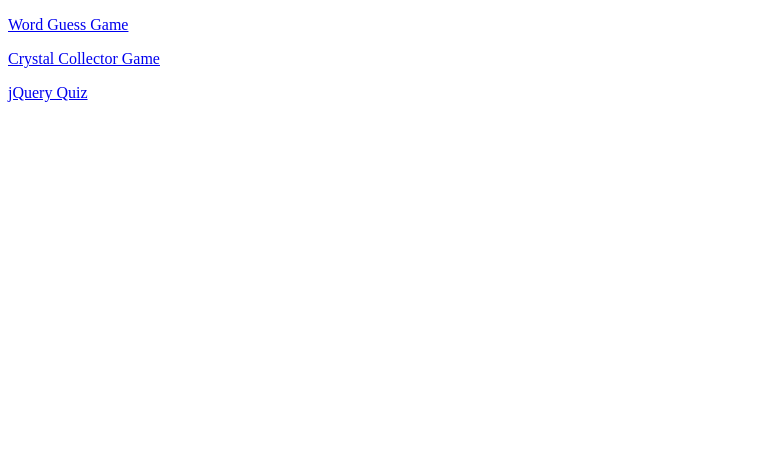
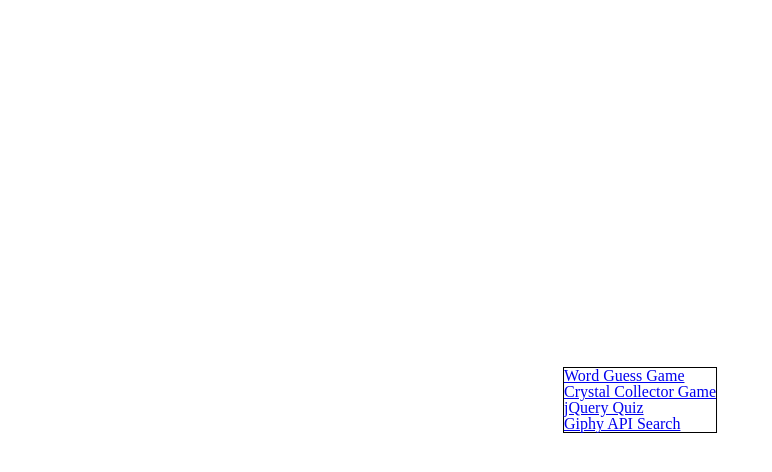
Before and after one commit to jlarge1/jlarge1.github.io, a plain HTML site: page index.html in a window 1280 px wide. Shown: the whole page, without its empty margins (0-772 px from the left). Drawn offline with Linux system fonts and the light colour scheme.

Commit message:
style changes

```diff
--- /dev/null
+++ b/assets/css/reset.css
@@ -0,0 +1,48 @@
+/* http://meyerweb.com/eric/tools/css/reset/
+   v2.0 | 20110126
+   License: none (public domain)
+*/
+
+html, body, div, span, applet, object, iframe,
+h1, h2, h3, h4, h5, h6, p, blockquote, pre,
+a, abbr, acronym, address, big, cite, code,
+del, dfn, em, img, ins, kbd, q, s, samp,
+small, strike, strong, sub, sup, tt, var,
+b, u, i, center,
+dl, dt, dd, ol, ul, li,
+fieldset, form, label, legend,
+table, caption, tbody, tfoot, thead, tr, th, td,
+article, aside, canvas, details, embed,
+figure, figcaption, footer, header, hgroup,
+menu, nav, output, ruby, section, summary,
+time, mark, audio, video {
+	margin: 0;
+	padding: 0;
+	border: 0;
+	font-size: 100%;
+	font: inherit;
+	vertical-align: baseline;
+}
+/* HTML5 display-role reset for older browsers */
+article, aside, details, figcaption, figure,
+footer, header, hgroup, menu, nav, section {
+	display: block;
+}
+body {
+	line-height: 1;
+}
+ol, ul {
+	list-style: none;
+}
+blockquote, q {
+	quotes: none;
+}
+blockquote:before, blockquote:after,
+q:before, q:after {
+	content: '';
+	content: none;
+}
+table {
+	border-collapse: collapse;
+	border-spacing: 0;
+}
--- /dev/null
+++ b/assets/css/style.css
@@ -0,0 +1,21 @@
+* {
+    box-sizing: border-box;
+}
+
+html, body {
+    padding: 0;
+    margin: 0;
+}
+
+#container {
+    width: 100vw;
+    height: 100vh;
+}
+
+#main {
+    position: absolute;
+    top: 50%;
+    left: 50%;
+    transform: translate(-50%, -50%);
+    border: 1px solid black;
+}
--- a/index.html
+++ b/index.html
@@ -4,13 +4,33 @@
 <head>
     <meta charset="UTF-8">
     <title>Jon</title>
-    <link rel="stylesheet" type="text/css" href="style.css">
+    <link rel="stylesheet" type="text/css" href="assets/css/reset.css">
+    <link rel="stylesheet" type="text/css" href="assets/css/style.css">
 </head>
 
 <body>
-    <p><a href="https://jlarge1.github.io/word_guess_game/">Word Guess Game</a></p>
-    <p><a href="https://jlarge1.github.io/unit-4-game/">Crystal Collector Game</a></p>
-    <p><a href="https://jlarge1.github.io/TriviaGame/">jQuery Quiz</a></p>
+    <div id="container">
+        <div id="main">
+            <p>
+                <a href="https://jlarge1.github.io/word_guess_game/">Word Guess Game</a>
+            </p>
+
+
+            <p>
+                <a href="https://jlarge1.github.io/unit-4-game/">Crystal Collector Game</a>
+            </p>
+
+            <p>
+                <a href="https://jlarge1.github.io/TriviaGame/">jQuery Quiz</a>
+            </p>
+
+            <p>
+                <a href="https://jlarge1.github.io/GiphySearch/">Giphy API Search</a>
+            </p>
+
+        </div>
+    </div>
+
 
 
 </body>
```
Also changed, not shown: style.css (deleted).
